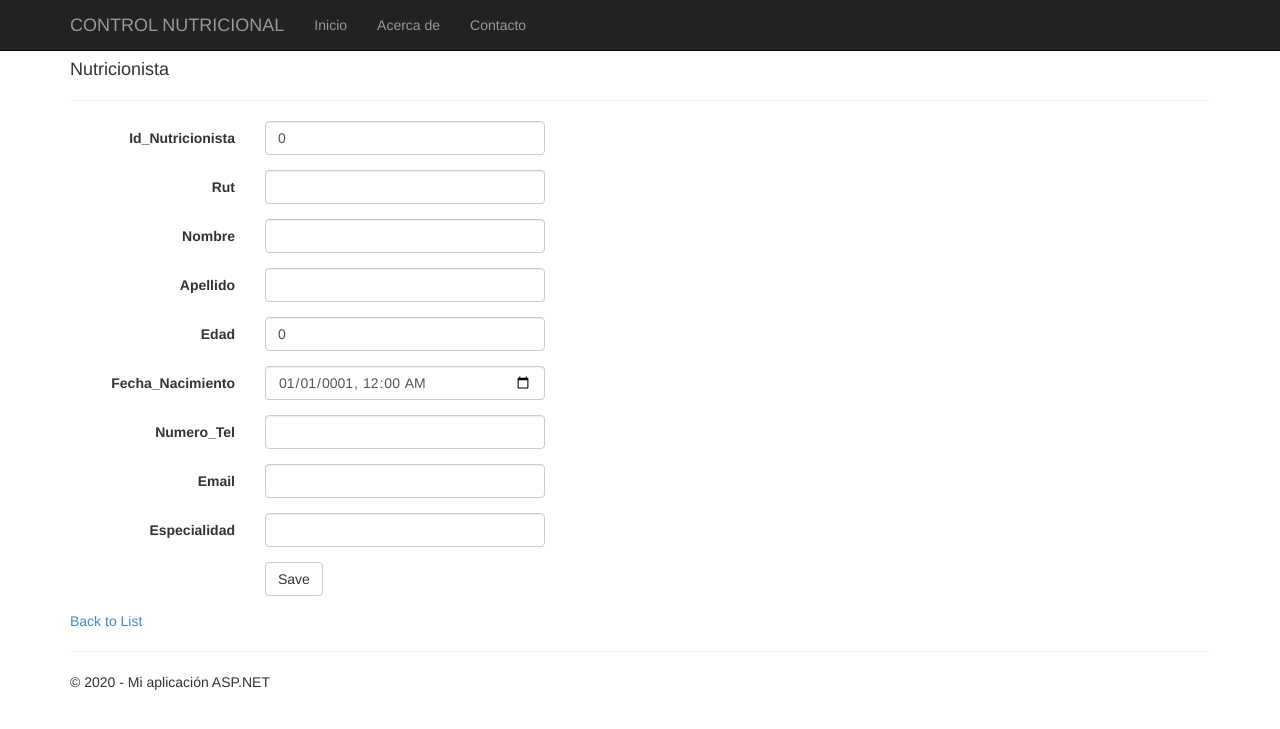
After one commit to mvallepastene/atencion_nutricional, an ASP.NET MVC app: template Solucion Nutricion Examen/nutricion_examen/Views/Nutricionista/Edit.cshtml in a window 1280 px wide. The commit adds this page. Shown: the top 729 px of the page. Run offline with ASP.NET Core 8 and stand-ins for ASP.NET MVC 5, Linux system fonts and the light colour scheme; the template is opened without the code that fills it, so the values that code supplies are empty; the project's own start-up code is not run, and a stand-in starts its controllers and pages; some libraries are stand-ins or nearby versions.

Commit message:
Recuperacion de archivos

```diff
--- a/Solucion Nutricion Examen/nutricion_examen/Models/Ficha_Medica_Paciente.cs
+++ b/Solucion Nutricion Examen/nutricion_examen/Models/Ficha_Medica_Paciente.cs
@@ -2,6 +2,7 @@ using System;
 using System.Collections.Generic;
 using System.Linq;
 using System.Web;
+using System.Web.Mvc.Routing.Constraints;
 
 namespace nutricion_examen.Models
 {
@@ -27,7 +28,9 @@ namespace nutricion_examen.Models
         public float Lipidos { get; set; }
         public float Total { get; set; }
         public float Porc_Amdr { get; set; }
-        public float Calculo_Regimen_Asignado { get; set; }
         public float Porc_Adecuacion { get; set; }
+        public float Circunferencia_Cin { get; set; }
+        public string Clasificacion_Cc { get; set; }
+        public float Calc_Requerimientos { get; set; }
     }
 }
--- a/Solucion Nutricion Examen/nutricion_examen/Views/Estado_Agenda/Create.cshtml
+++ b/Solucion Nutricion Examen/nutricion_examen/Views/Estado_Agenda/Create.cshtml
@@ -42,6 +42,9 @@
         <div class="form-group">
             <input type="submit" id="btnSend" value="Enviar" class="btn btn-default" />
         </div>
+        <div class="form-group">
+            <input type="text" class="form-control" id="labelResult"/>
+        </div>
     </form>
 </div>
 
@@ -55,7 +58,7 @@
         });
         $('#btnSend').click(function () {
             let dato = $('#test').val();
-            console.log(dato);
+            $('#labelResult').val(dato);
         })
     </script>
 }
--- /dev/null
+++ b/Solucion Nutricion Examen/nutricion_examen/Views/Nutricionista/Edit.cshtml
@@ -0,0 +1,93 @@
+@model nutricion_examen.Models.Nutricionista
+
+@using (Html.BeginForm())
+{
+    @Html.AntiForgeryToken()
+
+    <div class="form-horizontal">
+        <h4>Nutricionista</h4>
+        <hr />
+        @Html.ValidationSummary(true, "", new { @class = "text-danger" })
+        <div class="form-group">
+            @Html.LabelFor(model => model.Id_Nutricionista, htmlAttributes: new { @class = "control-label col-md-2" })
+            <div class="col-md-10">
+                @Html.EditorFor(model => model.Id_Nutricionista, new { htmlAttributes = new { @class = "form-control" } })
+                @Html.ValidationMessageFor(model => model.Id_Nutricionista, "", new { @class = "text-danger" })
+            </div>
+        </div>
+
+        <div class="form-group">
+            @Html.LabelFor(model => model.Rut, htmlAttributes: new { @class = "control-label col-md-2" })
+            <div class="col-md-10">
+                @Html.EditorFor(model => model.Rut, new { htmlAttributes = new { @class = "form-control" } })
+                @Html.ValidationMessageFor(model => model.Rut, "", new { @class = "text-danger" })
+            </div>
+        </div>
+
+        <div class="form-group">
+            @Html.LabelFor(model => model.Nombre, htmlAttributes: new { @class = "control-label col-md-2" })
+            <div class="col-md-10">
+                @Html.EditorFor(model => model.Nombre, new { htmlAttributes = new { @class = "form-control" } })
+                @Html.ValidationMessageFor(model => model.Nombre, "", new { @class = "text-danger" })
+            </div>
+        </div>
+
+        <div class="form-group">
+            @Html.LabelFor(model => model.Apellido, htmlAttributes: new { @class = "control-label col-md-2" })
+            <div class="col-md-10">
+                @Html.EditorFor(model => model.Apellido, new { htmlAttributes = new { @class = "form-control" } })
+                @Html.ValidationMessageFor(model => model.Apellido, "", new { @class = "text-danger" })
+            </div>
+        </div>
+
+        <div class="form-group">
+            @Html.LabelFor(model => model.Edad, htmlAttributes: new { @class = "control-label col-md-2" })
+            <div class="col-md-10">
+                @Html.EditorFor(model => model.Edad, new { htmlAttributes = new { @class = "form-control" } })
+                @Html.ValidationMessageFor(model => model.Edad, "", new { @class = "text-danger" })
+            </div>
+        </div>
+
+        <div class="form-group">
+            @Html.LabelFor(model => model.Fecha_Nacimiento, htmlAttributes: new { @class = "control-label col-md-2" })
+            <div class="col-md-10">
+                @Html.EditorFor(model => model.Fecha_Nacimiento, new { htmlAttributes = new { @class = "form-control" } })
+                @Html.ValidationMessageFor(model => model.Fecha_Nacimiento, "", new { @class = "text-danger" })
+            </div>
+        </div>
+
+        <div class="form-group">
+            @Html.LabelFor(model => model.Numero_Tel, htmlAttributes: new { @class = "control-label col-md-2" })
+            <div class="col-md-10">
+                @Html.EditorFor(model => model.Numero_Tel, new { htmlAttributes = new { @class = "form-control" } })
+                @Html.ValidationMessageFor(model => model.Numero_Tel, "", new { @class = "text-danger" })
+            </div>
+        </div>
+
+        <div class="form-group">
+            @Html.LabelFor(model => model.Email, htmlAttributes: new { @class = "control-label col-md-2" })
+            <div class="col-md-10">
+                @Html.EditorFor(model => model.Email, new { htmlAttributes = new { @class = "form-control" } })
+                @Html.ValidationMessageFor(model => model.Email, "", new { @class = "text-danger" })
+            </div>
+        </div>
+
+        <div class="form-group">
+            @Html.LabelFor(model => model.Especialidad, htmlAttributes: new { @class = "control-label col-md-2" })
+            <div class="col-md-10">
+                @Html.EditorFor(model => model.Especialidad, new { htmlAttributes = new { @class = "form-control" } })
+                @Html.ValidationMessageFor(model => model.Especialidad, "", new { @class = "text-danger" })
+            </div>
+        </div>
+
+        <div class="form-group">
+            <div class="col-md-offset-2 col-md-10">
+                <input type="submit" value="Save" class="btn btn-default" />
+            </div>
+        </div>
+    </div>
+}
+
+<div>
+    @Html.ActionLink("Back to List", "Index")
+</div>
```
Also changed, not shown: Solucion Nutricion Examen/nutricion_examen/Controllers/NutricionistaController.cs (added, +104 -0 lines), Solucion Nutricion Examen/nutricion_examen/Views/Nutricionista/Create.cshtml (added, +88 -0 lines), Solucion Nutricion Examen/nutricion_examen/Views/Nutricionista/Index.cshtml (added, +75 -0 lines), Solucion Nutricion Examen/nutricion_examen/nutricion_examen.csproj, 13 other files.
